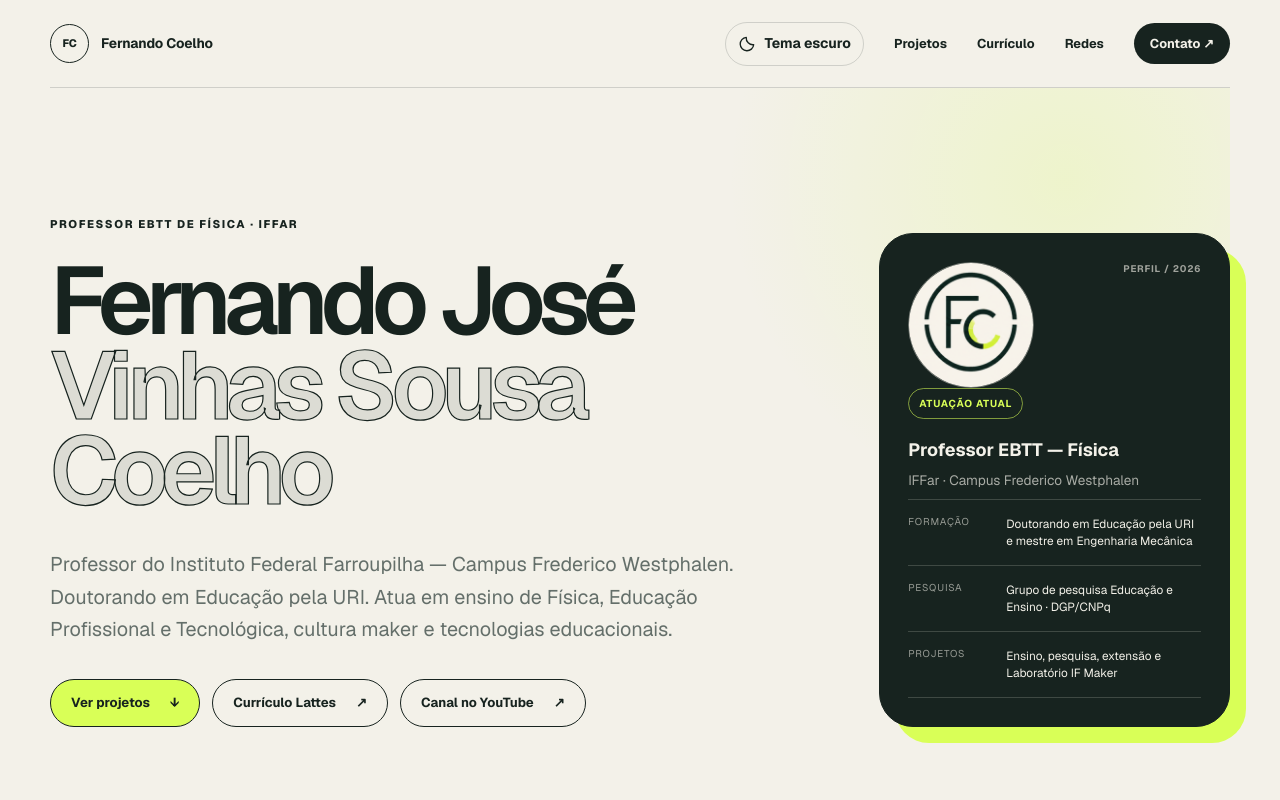
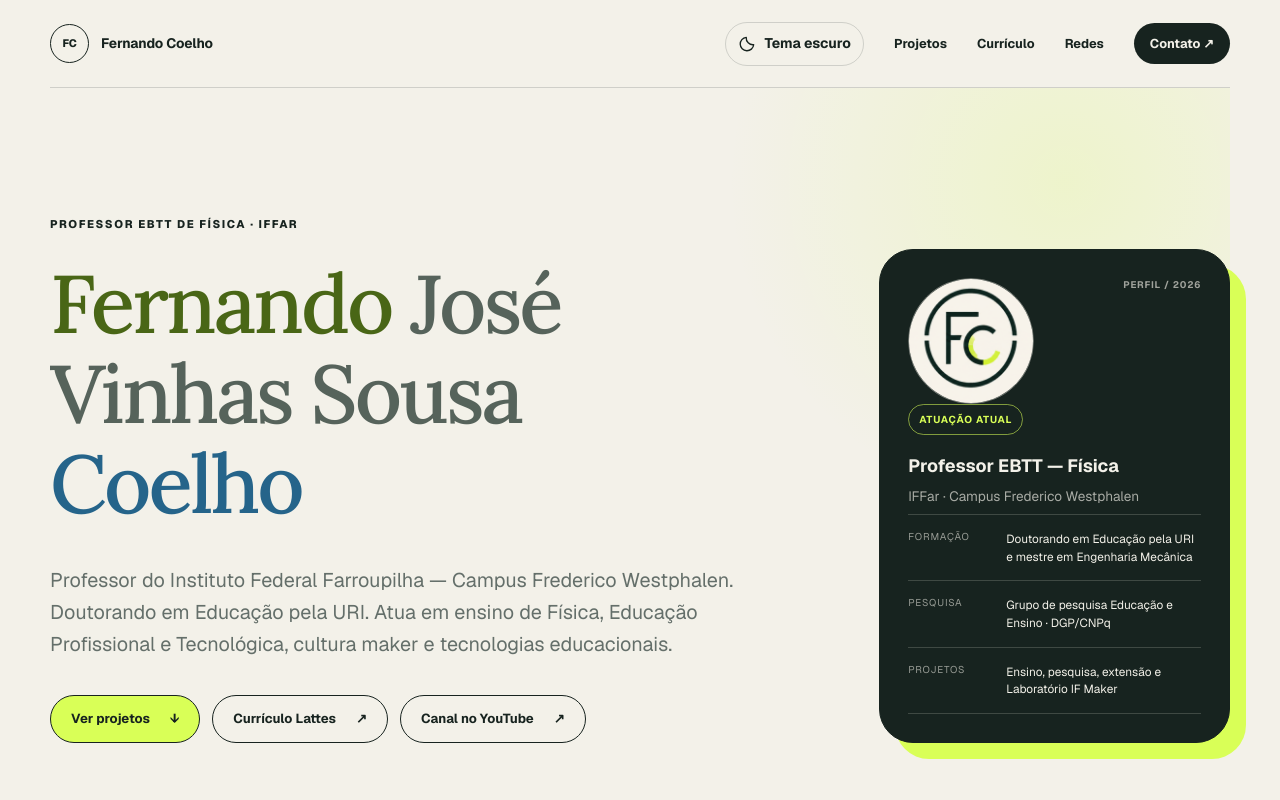
Before and after one commit to ProfFernando1/ProfFernando1.github.io, a Next.js app: page / in a window 1280 px wide. Shown: the top 800 px of the page. Built offline with nearby package versions, Linux system fonts and the light colour scheme.

Commit message:
Use Lora and distinct name accents in hero

```diff
--- a/app/globals.css
+++ b/app/globals.css
@@ -11,7 +11,9 @@
   --deep-surface: #17231f;
   --on-deep: #f3f1e9;
   --on-acid: #17231f;
-  --outline-fill: rgba(23, 35, 31, 0.1);
+  --name-fernando: #496616;
+  --name-coelho: #25648a;
+  --name-neutral: #56635b;
   --quiet-hover: rgba(255, 255, 255, 0.5);
   --tag-surface: rgba(255, 255, 255, 0.36);
 }
@@ -24,7 +26,9 @@
   --line: rgba(238, 242, 233, 0.2);
   --white: #18231e;
   --deep-surface: #0b120f;
-  --outline-fill: rgba(238, 242, 233, 0.12);
+  --name-fernando: #d9ff57;
+  --name-coelho: #8bcdf5;
+  --name-neutral: #e0e5dc;
   --quiet-hover: rgba(255, 255, 255, 0.08);
   --tag-surface: rgba(255, 255, 255, 0.04);
 }
@@ -38,7 +42,9 @@
     --line: rgba(238, 242, 233, 0.2);
     --white: #18231e;
     --deep-surface: #0b120f;
-    --outline-fill: rgba(238, 242, 233, 0.12);
+    --name-fernando: #d9ff57;
+    --name-coelho: #8bcdf5;
+    --name-neutral: #e0e5dc;
     --quiet-hover: rgba(255, 255, 255, 0.08);
     --tag-surface: rgba(255, 255, 255, 0.04);
   }
@@ -182,17 +188,17 @@ main { overflow: hidden; }
 .hero h1 {
   margin: 0;
   max-width: 790px;
-  font-size: clamp(3.4rem, 7.45vw, 7.05rem);
-  font-weight: 560;
-  line-height: 0.89;
-  letter-spacing: -0.075em;
+  font-family: var(--font-lora), Georgia, serif;
+  font-size: clamp(3rem, 6.4vw, 6.1rem);
+  font-weight: 500;
+  line-height: 1.1;
+  letter-spacing: -0.035em;
+  color: var(--name-neutral);
 }
 
-.hero h1 span {
-  display: block;
-  color: var(--outline-fill);
-  -webkit-text-stroke: 1.2px var(--ink);
-}
+.hero h1 .name-line { display: block; }
+.hero h1 .name-fernando { color: var(--name-fernando); }
+.hero h1 .name-coelho { color: var(--name-coelho); }
 
 .hero-intro {
   max-width: 690px;
@@ -546,7 +552,7 @@ footer a:hover { color: var(--acid); }
   .site-header { min-height: 76px; }
   .brand > span:last-child { display: none; }
   .hero { padding-top: 64px; gap: 48px; }
-  .hero h1 { font-size: clamp(3rem, 15vw, 4.8rem); line-height: 0.91; }
+  .hero h1 { font-size: clamp(2.6rem, 10vw, 4.8rem); }
   .hero-intro { margin-top: 26px; }
   .profile-card { margin-right: 8px; min-height: 430px; padding: 24px; box-shadow: 8px 8px 0 var(--acid); }
   .profile-logo { width: 105px; height: 105px; }
--- a/app/layout.tsx
+++ b/app/layout.tsx
@@ -1,10 +1,17 @@
 import type { Metadata } from 'next';
-import { Geist } from 'next/font/google';
+import { Geist, Lora } from 'next/font/google';
 import './globals.css';
 
 const geistSans = Geist({
   variable: '--font-geist-sans',
   subsets: ['latin'],
+});
+
+const lora = Lora({
+  variable: '--font-lora',
+  subsets: ['latin'],
+  weight: '500',
+  display: 'swap',
 });
 
 export const metadata: Metadata = {
@@ -68,7 +75,7 @@ export default function RootLayout({
         })();` }} />
       </head>
       <body
-        className={`${geistSans.variable} antialiased`}
+        className={`${geistSans.variable} ${lora.variable} antialiased`}
       >
         {children}
       </body>
--- a/app/page.tsx
+++ b/app/page.tsx
@@ -145,8 +145,8 @@ export default function Home() {
           <div className="hero-copy">
             <p className="eyebrow">Professor EBTT de Física · IFFar</p>
             <h1>
-              Fernando José
-              <span>Vinhas Sousa Coelho</span>
+              <span className="name-fernando">Fernando</span> José{' '}
+              <span className="name-line">Vinhas Sousa <span className="name-coelho">Coelho</span></span>
             </h1>
             <p className="hero-intro">
               Professor do Instituto Federal Farroupilha — Campus Frederico Westphalen.
```
